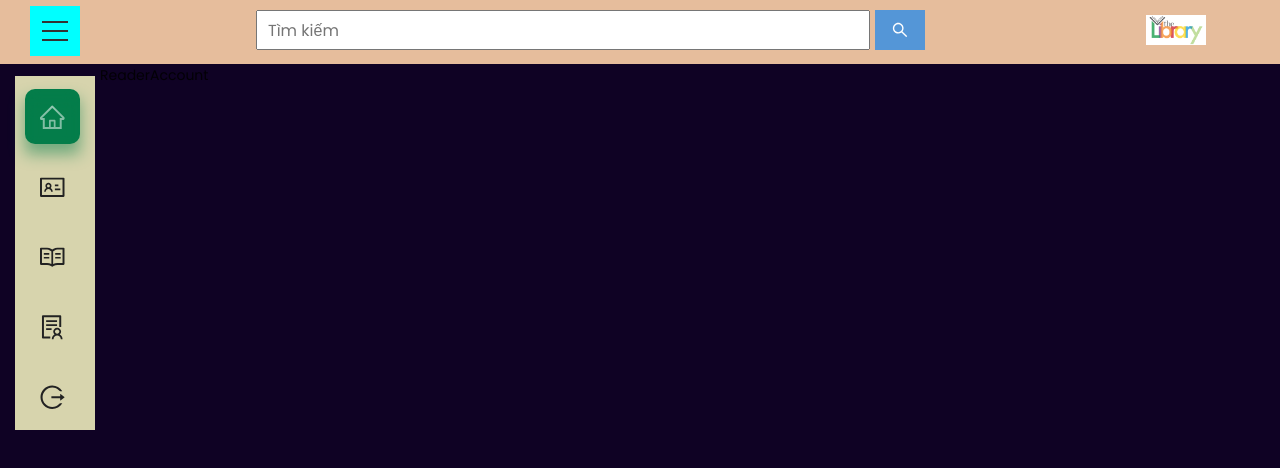
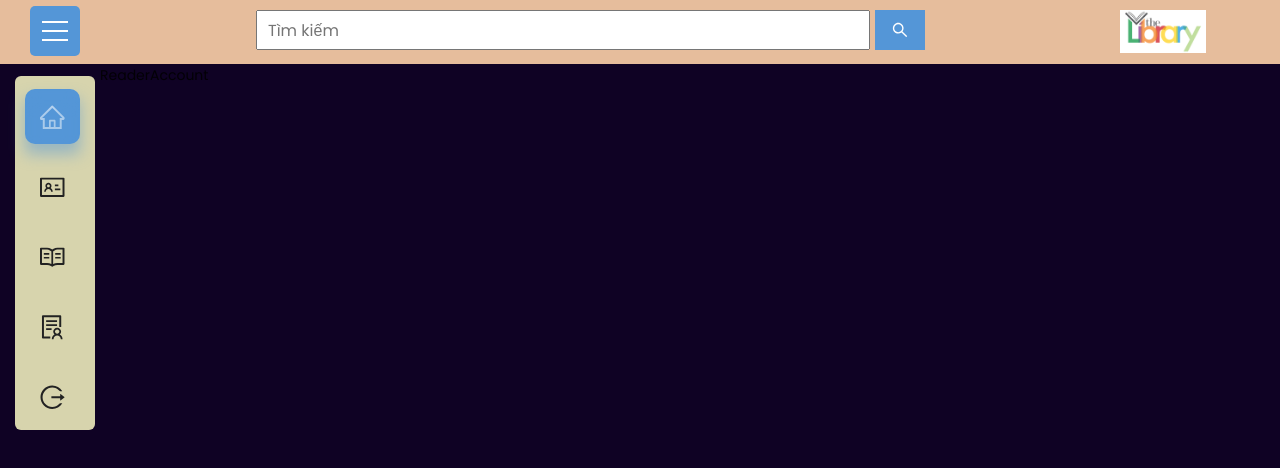
Before and after one commit to quangtrieu2509/web-technology, a React (Create React App) app in the folder library_fe/: page /ReaderAccount in a window 1280 px wide. Shown: the top 468 px of the page. Built offline with nearby package versions, Linux system fonts and the light colour scheme; sample sign-in values are in the browser's storage.

Commit message:
fix menu

```diff
--- a/library_fe/src/Layout/layout.css
+++ b/library_fe/src/Layout/layout.css
@@ -3,6 +3,7 @@
   top: 0px;
   /* background: url(../images/public_layout.jpg) no-repeat; */
   background: rgb(15, 2, 36);
+
   background-size: cover;
   width: 100%;
   height: 100%;
--- a/library_fe/src/components/Menu/MenuPC.jsx
+++ b/library_fe/src/components/Menu/MenuPC.jsx
@@ -1,19 +1,21 @@
-import { useEffect, useState } from 'react';
+import { useEffect } from 'react';
 
 import './menuPC.css'
 
-var listSubmenu;
+var subMenu, listSubmenu;
 
 function MenuPC(props) {
-  const [ subMenu, setSubMenu ] = useState(0);
-
   useEffect(() => {
     listSubmenu = document.querySelectorAll('li');
-    listSubmenu[0].classList.add('active');
+    subMenu = localStorage.getItem('submenu');
+    if (!subMenu || subMenu >= listSubmenu.length)
+      subMenu = 0;
+
+    listSubmenu[subMenu].classList.add('active');
+    localStorage.removeItem('submenu');
 
     const handleLogOut = () => {
       localStorage.removeItem('role');
-      console.log('abc');
     }
 
     const logoutMenu = document.querySelector('.logout');
@@ -30,10 +32,11 @@ function MenuPC(props) {
     const navigationBox = document.querySelector('.navigation-box');
     navigationBox.classList.toggle('open');
     navigationBox.classList.toggle('not-open');
+    // setOpenMenu(!openMenu);
   }
 
   const handleChooseMenu = (e) => {
-    setSubMenu(e.currentTarget.id);
+    localStorage.setItem('submenu', e.currentTarget.id);
   }
 
   const handleMouseEnterMenu = (e) => {
@@ -46,7 +49,10 @@ function MenuPC(props) {
     listSubmenu[Number(subMenu)].classList.add('active');
   }
 
-
+  // const handleBlur = () => {
+  //   console.log('abc');
+  //   if (openMenu) handleToggleMenu();
+  // }
 
   return (
     <div className="navigation-box not-open">
--- a/library_fe/src/components/Menu/menuPC.css
+++ b/library_fe/src/components/Menu/menuPC.css
@@ -10,7 +10,7 @@
 .navigation-box {
   position: absolute;
   height: 300px;
-  width: 200px;
+  width: 350px;
   left: 15px;
   top: 6px;
 }
@@ -21,6 +21,7 @@
   margin-top: 20px;
   height: max-content;
   width: 80px;
+  border-radius: 6px;
   transition: 0.5s;
   display: flex;
   justify-content: center;
@@ -28,7 +29,7 @@
 }
 
 .navigation-box.open .navigation {
-  width: 320px;
+  width: 350px;
 }
 
 .navigation-box .menu-toggle {
@@ -37,7 +38,8 @@
   left: 15px;
   width: 50px;
   height: 50px;
-  background-color: aqua;
+  border-radius: 5px;
+  background: rgb(84, 150, 215);
   cursor: pointer;
   display: flex;
   align-items: center;
@@ -50,7 +52,7 @@
   position: absolute;
   width: 26px;
   height: 2px;
-  background: #333;
+  background: #fff;
   transform: translateY(-9px);
   transition: 0.5s;
 }
@@ -64,15 +66,15 @@
   position: absolute;
   width: 26px;
   height: 2px;
-  background: #333;
+  background: #fff;
   transform: translateY(9px);
   transition: 0.5s;
-  box-shadow: 0 -9px 0 #333;
+  box-shadow: 0 -9px 0 #fff;
 }
 
 .navigation-box.open .menu-toggle::after {
   transform: translateY(0px) rotate(-45deg);
-  box-shadow: 0 0 0 #333;
+  box-shadow: 0 0 0 #fff;
 }
 
 ul {
@@ -116,7 +118,8 @@ ul {
 
 .navigation ul li.active a .icon {
   color: #fff;
-  background: rgb(4, 125, 74);
+  background: rgb(84, 150, 215);
+  /* rgb(4, 125, 74); */
 }
 
 .navigation ul li a .icon::before {
@@ -126,7 +129,7 @@ ul {
   left: 0;
   width: 100%;
   height: 100%;
-  background: rgb(4, 125, 74);
+  background: rgb(84, 150, 215);
   filter: blur(8px);
   opacity: 0;
   transition: 0.5s;
@@ -189,7 +192,7 @@ ul {
 .navigation ul li.active a .text {
   font-size: 19pt;
   font-weight: 700;
-  color: rgb(4, 125, 74);
+  color: rgb(84, 150, 215);
 }
 
 @media only screen and (max-width: 30em) {
--- a/library_fe/src/components/NavBar.jsx
+++ b/library_fe/src/components/NavBar.jsx
@@ -31,8 +31,8 @@ function NavBar() {
       <img
         src={logo}
         alt='logo'
-        height='50px'
-        style={{ position: 'absolute', right: '5%', marginTop: '5px'}}
+        height='63px'
+        style={{ position: 'absolute', right: '5%'}}
       />
     </NavBarStyle>
   )
--- a/library_fe/src/pages/Login.jsx
+++ b/library_fe/src/pages/Login.jsx
@@ -39,18 +39,20 @@ function Login() {
     CheckValidate();
 
     if (username && password) {
-      fetch('10.0.3.122:63342/library_be/index.php?controller=booktitle&action=findById&id=4')
-      .then((res) => res.json())
-      .then((data) => console.log(data))
-      .catch((err) => console.error(err));
+      // fetch('10.0.3.122:63342/library_be/index.php?controller=booktitle&action=findById&id=4')
+      // .then((res) => res.json())
+      // .then((data) => console.log(data))
+      // .catch((err) => console.error(err));
 
       if (username === '1') {
-        localStorage.setItem('role', 1)
-        navigate('/')
+        localStorage.setItem('role', 1);
+        localStorage.setItem('submenu', 0);
+        navigate('/');
       }
       else if (username === '2') {
-        localStorage.setItem('role', 2)
-        navigate('/')
+        localStorage.setItem('role', 2);
+        localStorage.setItem('submenu', 0);
+        navigate('/');
       }
       else message.error('Tài khoản hoặc mật khẩu không đúng')
     }
--- a/library_fe/src/router/index.js
+++ b/library_fe/src/router/index.js
@@ -10,7 +10,7 @@ export const PUBLIC_ROUTER = [
     key: "home",
     path: '/',
     element: <Home />,
-    exact: true
+    exact: true,
   },
   {
     key: "homeChildren",
```
Also changed, not shown: 1 other file (tests, documents, lock files or other folders).
